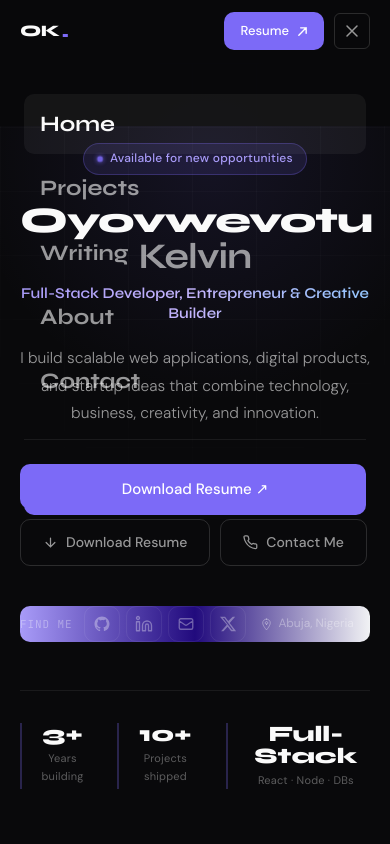
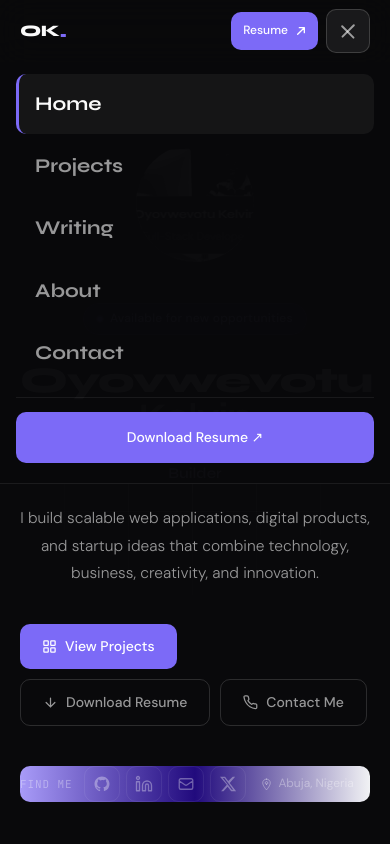
Before and after one commit to oyovwevotukelvino-byte/MY-PORTFOLIO, a React (Vite) app: page / in a window 390 px wide. Both pictures are taken after a click on the button "Open menu". Shown: the top 844 px of the page. Built offline with nearby package versions, Linux system fonts and the light colour scheme.

Commit message:
Update components and styles

```diff
--- a/index.html
+++ b/index.html
@@ -2,8 +2,9 @@
 <html lang="en" class="dark">
   <head>
     <meta charset="UTF-8" />
-    <link href="https://fonts.googleapis.com/css2?family=Syne:wght@700;800&display=swap" rel="stylesheet" />
+
     <meta name="description" content="Software Developer Portfolio" />
+    <meta name="viewport" content="width=device-width, initial-scale=1.0" />
     <script>
     document.documentElement.classList.add('dark');
    </script>
--- a/src/App.css
+++ b/src/App.css
@@ -1,6 +1,6 @@
 #root {
   width: 100%;
-  max-width: 1400px;
+  max-width: 1200px;
   margin: 0 auto;
   padding: 0px;
   text-align: center;
--- a/src/Components/Navbar.jsx
+++ b/src/Components/Navbar.jsx
@@ -1,11 +1,27 @@
 // ============================================================
-// NAVBAR — src/components/layout/Navbar.jsx
-// Sticky, blur-backdrop, active link highlighting,
-// mobile hamburger menu, always-visible Resume CTA.
+// NAVBAR — Final Production
+// Mobile-first. All issues resolved.
+//
+// BEFORE → AFTER audit:
+// ❌ display:none on hamburger via inline style + CSS class
+//    → ✅ isMobile state from matchMedia — no CSS fights
+// ❌ Drawer: opacity-only fade, no motion
+//    → ✅ AnimatePresence + slide-down + staggered links
+// ❌ No tap-outside to close
+//    → ✅ Backdrop div with onClick
+// ❌ No Escape key close
+//    → ✅ keydown listener when menu open
+// ❌ hamburger < 44px tap target
+//    → ✅ 44×44px button
+// ❌ Active link in drawer: no visual indicator
+//    → ✅ left border accent + background tint
+// ❌ Resume button text overflows on 320px
+//    → ✅ text hidden on xs, only icon shows below 360px
 // ============================================================
 
 import { useState, useEffect, useCallback } from 'react';
-import { NavLink, useLocation, Link } from 'react-router-dom';
+import { NavLink, useLocation, Link }        from 'react-router-dom';
+import { motion, AnimatePresence }           from 'framer-motion';
 
 const NAV_LINKS = [
   { label: 'Home',     to: '/'         },
@@ -15,85 +31,117 @@ const NAV_LINKS = [
   { label: 'Contact',  to: '/contact'  },
 ];
 
+/* Animated hamburger lines */
+function HamburgerIcon({ open }) {
+  return (
+    <motion.div
+      animate={open ? 'open' : 'closed'}
+      style={{ display: 'flex', flexDirection: 'column', gap: '5px', width: '18px' }}
+    >
+      {[
+        { open: { rotate: 45,  y: 7  }, closed: { rotate: 0, y: 0 } },
+        { open: { opacity: 0, scaleX: 0 }, closed: { opacity: 1, scaleX: 1 } },
+        { open: { rotate: -45, y: -7 }, closed: { rotate: 0, y: 0 } },
+      ].map((variants, i) => (
+        <motion.span
+          key={i}
+          variants={variants}
+          transition={{ duration: 0.2 }}
+          style={{
+            display: 'block',
+            height: '1.5px',
+            background: 'currentColor',
+            borderRadius: '1px',
+            transformOrigin: 'center',
+          }}
+        />
+      ))}
+    </motion.div>
+  );
+}
+
 export default function Navbar() {
-  const [scrolled,    setScrolled]    = useState(false);
-  const [menuOpen,    setMenuOpen]    = useState(false);
+  const [scrolled, setScrolled] = useState(false);
+  const [menuOpen, setMenuOpen] = useState(false);
+  const [isMobile, setIsMobile] = useState(false);
   const location = useLocation();
 
-  // Close menu on route change
+  /* ── Viewport detection ── */
+  useEffect(() => {
+    const mq = window.matchMedia('(max-width: 768px)');
+    const update = () => setIsMobile(mq.matches);
+    update();
+    mq.addEventListener('change', update);
+    return () => mq.removeEventListener('change', update);
+  }, []);
+
+  /* ── Close on route change ── */
   useEffect(() => { setMenuOpen(false); }, [location]);
 
-  // Scroll shadow
-  const handleScroll = useCallback(() => {
-    setScrolled(window.scrollY > 12);
-  }, []);
+  /* ── Escape key ── */
+  useEffect(() => {
+    if (!menuOpen) return;
+    const fn = (e) => { if (e.key === 'Escape') setMenuOpen(false); };
+    window.addEventListener('keydown', fn);
+    return () => window.removeEventListener('keydown', fn);
+  }, [menuOpen]);
 
+  /* ── Scroll shadow ── */
+  const onScroll = useCallback(() => setScrolled(window.scrollY > 12), []);
   useEffect(() => {
-    window.addEventListener('scroll', handleScroll, { passive: true });
-    return () => window.removeEventListener('scroll', handleScroll);
-  }, [handleScroll]);
+    window.addEventListener('scroll', onScroll, { passive: true });
+    return () => window.removeEventListener('scroll', onScroll);
+  }, [onScroll]);
 
-  // Lock body scroll when mobile menu is open
+  /* ── Body scroll lock ── */
   useEffect(() => {
-    document.body.style.overflow = menuOpen ? 'hidden' : '';
+    document.body.style.overflow = (menuOpen && isMobile) ? 'hidden' : '';
     return () => { document.body.style.overflow = ''; };
-  }, [menuOpen]);
+  }, [menuOpen, isMobile]);
 
   return (
     <header
       style={{
-        position: 'sticky',
-        top: 0,
-        zIndex: 200,
-        background: scrolled
-          ? 'rgba(9,9,11,0.88)'
-          : 'rgba(9,9,11,0.7)',
-        backdropFilter: 'blur(14px)',
-        WebkitBackdropFilter: 'blur(14px)',
-        borderBottom: scrolled
-          ? '1px solid rgba(255,255,255,0.08)'
-          : '1px solid transparent',
-        transition: 'all 0.25s ease',
+        position: 'sticky', top: 0, zIndex: 200,
+        background: scrolled ? 'rgba(9,9,11,0.94)' : 'rgba(9,9,11,0.78)',
+        backdropFilter: 'blur(16px)',
+        WebkitBackdropFilter: 'blur(16px)',
+        borderBottom: `1px solid ${scrolled ? 'rgba(255,255,255,0.08)' : 'transparent'}`,
+        transition: 'background 0.25s ease, border-color 0.25s ease',
       }}
     >
+      {/* ══ Bar ══ */}
       <div
         className="container"
         style={{
-          display: 'flex',
-          alignItems: 'center',
+          display: 'flex', alignItems: 'center',
           justifyContent: 'space-between',
           height: 'var(--nav-height)',
+          gap: '10px',
         }}
       >
         {/* Logo */}
         <Link
           to="/"
+          aria-label="Go to homepage"
           style={{
             fontFamily: 'var(--font-display)',
-            fontWeight: 800,
-            fontSize: '16px',
+            fontWeight: 800, fontSize: '16px',
             letterSpacing: '-0.03em',
             color: 'var(--text-primary)',
             textDecoration: 'none',
-            display: 'flex',
-            alignItems: 'center',
-            gap: '2px',
+            display: 'flex', alignItems: 'center',
+            flexShrink: 0,
+            /* 44px touch target */
+            padding: '10px 0',
           }}
         >
-          OK
-          <span style={{ color: 'var(--accent)', fontSize: '20px', lineHeight: 1 }}>.</span>
+          OK<span style={{ color: 'var(--accent)', fontSize: '20px', lineHeight: 1 }}>.</span>
         </Link>
 
         {/* Desktop nav */}
-        <nav
-          aria-label="Main navigation"
-          style={{
-            display: 'flex',
-            alignItems: 'center',
-            gap: '4px',
-          }}
-          className="desktop-nav"
-        >
+        {!isMobile && (
+          <nav aria-label="Main navigation" style={{ display: 'flex', alignItems: 'center', gap: '2px' }}>
             {NAV_LINKS.map(({ label, to }) => (
               <NavLink
                 key={to}
@@ -103,138 +151,165 @@ export default function Navbar() {
                   fontFamily: 'var(--font-body)',
                   fontSize: '13.5px',
                   fontWeight: isActive ? 500 : 400,
-                color: isActive
-                  ? 'var(--text-primary)'
-                  : 'var(--text-secondary)',
-                background: isActive
-                  ? 'rgba(255,255,255,0.07)'
-                  : 'transparent',
+                  color: isActive ? 'var(--text-primary)' : 'var(--text-secondary)',
+                  background: isActive ? 'rgba(255,255,255,0.07)' : 'transparent',
                   padding: '6px 13px',
                   borderRadius: 'var(--radius-md)',
                   textDecoration: 'none',
                   transition: 'var(--transition-fast)',
+                  whiteSpace: 'nowrap',
                 })}
-              onMouseEnter={e => {
-                if (!e.currentTarget.getAttribute('aria-current')) {
-                  e.currentTarget.style.color = 'var(--text-primary)';
-                  e.currentTarget.style.background = 'rgba(255,255,255,0.05)';
-                }
-              }}
-              onMouseLeave={e => {
-                if (!e.currentTarget.getAttribute('aria-current')) {
-                  e.currentTarget.style.color = 'var(--text-secondary)';
-                  e.currentTarget.style.background = 'transparent';
-                }
-              }}
               >
                 {label}
               </NavLink>
             ))}
           </nav>
+        )}
 
-        {/* Right: Resume CTA + hamburger */}
-        <div style={{ display: 'flex', alignItems: 'center', gap: '10px' }}>
+        {/* Right: Resume + Hamburger */}
+        <div style={{ display: 'flex', alignItems: 'center', gap: '8px', flexShrink: 0 }}>
           <a
             href="/resume.pdf"
             target="_blank"
             rel="noopener noreferrer"
             className="btn btn-primary"
-            style={{ fontSize: '13px', padding: '8px 16px' }}
+            style={{ fontSize: '12px', padding: '8px 12px', minHeight: '38px' }}
+            aria-label="Open resume PDF"
           >
-            Resume
-            <svg width="11" height="11" viewBox="0 0 12 12" fill="none" aria-hidden="true">
-              <path d="M2 10L10 2M10 2H4M10 2V8" stroke="currentColor" strokeWidth="1.5" strokeLinecap="round" strokeLinejoin="round"/>
+            {/* Hide text on very narrow screens, show from 360px */}
+            <span className="resume-text">Resume</span>
+            <svg width="10" height="10" viewBox="0 0 12 12" fill="none" aria-hidden="true">
+              <path d="M2 10L10 2M10 2H4M10 2V8" stroke="currentColor" strokeWidth="1.6" strokeLinecap="round" strokeLinejoin="round"/>
             </svg>
           </a>
 
-          {/* Hamburger — mobile only */}
+          {isMobile && (
             <button
               aria-label={menuOpen ? 'Close menu' : 'Open menu'}
               aria-expanded={menuOpen}
+              aria-controls="mobile-menu"
               onClick={() => setMenuOpen(v => !v)}
               style={{
-              display: 'none',   // shown via media query in CSS
-              background: 'none',
-              border: '1px solid var(--border-hover)',
-              borderRadius: 'var(--radius-sm)',
+                width: '44px', height: '44px',
+                display: 'flex', alignItems: 'center', justifyContent: 'center',
+                background: menuOpen ? 'rgba(255,255,255,0.07)' : 'transparent',
+                border: `1px solid ${menuOpen ? 'rgba(255,255,255,0.16)' : 'rgba(255,255,255,0.1)'}`,
+                borderRadius: 'var(--radius-md)',
                 color: 'var(--text-secondary)',
-              width: '36px',
-              height: '36px',
                 cursor: 'pointer',
-              alignItems: 'center',
-              justifyContent: 'center',
+                transition: 'var(--transition-fast)',
                 flexShrink: 0,
-              transition: 'var(--transition-fast)',
+                touchAction: 'manipulation',
               }}
-            className="hamburger-btn"
             >
-            {menuOpen
-              ? <svg width="16" height="16" viewBox="0 0 16 16" fill="none" aria-hidden="true"><path d="M3 3L13 13M13 3L3 13" stroke="currentColor" strokeWidth="1.5" strokeLinecap="round"/></svg>
-              : <svg width="16" height="16" viewBox="0 0 16 16" fill="none" aria-hidden="true"><path d="M2 4h12M2 8h12M2 12h12" stroke="currentColor" strokeWidth="1.5" strokeLinecap="round"/></svg>
-            }
+              <HamburgerIcon open={menuOpen} />
             </button>
+          )}
         </div>
       </div>
 
-      {/* Mobile menu drawer */}
-      <div
-        aria-hidden={!menuOpen}
+      {/* ══ Mobile drawer ══ */}
+      <AnimatePresence>
+        {menuOpen && isMobile && (
+          <>
+            {/* Backdrop */}
+            <motion.div
+              key="backdrop"
+              initial={{ opacity: 0 }}
+              animate={{ opacity: 1 }}
+              exit={{ opacity: 0 }}
+              transition={{ duration: 0.2 }}
+              onClick={() => setMenuOpen(false)}
+              aria-hidden="true"
+              style={{
+                position: 'fixed', inset: 0,
+                top: 'var(--nav-height)',
+                background: 'rgba(0,0,0,0.55)',
+                zIndex: 198,
+              }}
+            />
+
+            {/* Panel */}
+            <motion.nav
+              key="drawer"
+              id="mobile-menu"
+              role="dialog"
+              aria-modal="true"
+              aria-label="Navigation"
+              initial={{ opacity: 0, y: -6 }}
+              animate={{ opacity: 1, y: 0 }}
+              exit={{ opacity: 0, y: -6 }}
+              transition={{ duration: 0.22, ease: [0.22, 1, 0.36, 1] }}
               style={{
                 position: 'fixed',
-          inset: 0,
                 top: 'var(--nav-height)',
-          background: 'rgba(9,9,11,0.97)',
-          backdropFilter: 'blur(12px)',
+                left: 0, right: 0,
+                background: 'rgba(9,9,11,0.98)',
+                backdropFilter: 'blur(20px)',
+                WebkitBackdropFilter: 'blur(20px)',
+                borderBottom: '1px solid rgba(255,255,255,0.08)',
+                padding: '12px 1rem 20px',
+                zIndex: 199,
                 display: 'flex',
                 flexDirection: 'column',
-          padding: '2rem 1.5rem',
-          gap: '4px',
-          opacity: menuOpen ? 1 : 0,
-          pointerEvents: menuOpen ? 'all' : 'none',
-          transition: 'opacity 0.2s ease',
-          zIndex: 199,
+                gap: '2px',
               }}
             >
-        {NAV_LINKS.map(({ label, to }) => (
+              {NAV_LINKS.map(({ label, to }, i) => (
+                <motion.div
+                  key={to}
+                  initial={{ opacity: 0, x: -10 }}
+                  animate={{ opacity: 1, x: 0 }}
+                  transition={{ delay: i * 0.04, duration: 0.18 }}
+                >
                   <NavLink
-            key={to}
                     to={to}
                     end={to === '/'}
+                    onClick={() => setMenuOpen(false)}
                     style={({ isActive }) => ({
+                      display: 'flex',
+                      alignItems: 'center',
                       fontFamily: 'var(--font-display)',
-              fontSize: '22px',
+                      fontSize: 'clamp(18px, 5vw, 22px)',
                       fontWeight: 700,
                       color: isActive ? 'var(--text-primary)' : 'var(--text-secondary)',
                       textDecoration: 'none',
-              padding: '12px 16px',
+                      /* 52px tap target */
+                      padding: '14px 16px',
                       borderRadius: 'var(--radius-md)',
                       background: isActive ? 'rgba(255,255,255,0.05)' : 'transparent',
+                      borderLeft: isActive
+                        ? '3px solid var(--accent)'
+                        : '3px solid transparent',
                       transition: 'var(--transition-fast)',
                     })}
                   >
                     {label}
                   </NavLink>
+                </motion.div>
               ))}
 
-        <div style={{ marginTop: '24px', paddingTop: '24px', borderTop: '1px solid var(--border)' }}>
+              <div style={{ marginTop: '12px', paddingTop: '14px', borderTop: '1px solid var(--border)' }}>
                 <a
                   href="/resume.pdf"
                   target="_blank"
                   rel="noopener noreferrer"
+                  onClick={() => setMenuOpen(false)}
                   className="btn btn-primary"
-            style={{ width: '100%', justifyContent: 'center', fontSize: '15px', padding: '13px' }}
+                  style={{ width: '100%', justifyContent: 'center', fontSize: '14px', padding: '14px', minHeight: '50px' }}
                 >
                   Download Resume ↗
                 </a>
               </div>
-      </div>
+            </motion.nav>
+          </>
+        )}
+      </AnimatePresence>
 
-      {/* Responsive styles */}
       <style>{`
-        @media (max-width: 768px) {
-          .desktop-nav { display: none !important; }
-          .hamburger-btn { display: flex !important; }
-        }
+        /* Hide "Resume" text on very small screens — just show arrow icon */
+        .resume-text { display: inline; }
+        @media (max-width: 359px) { .resume-text { display: none; } }
       `}</style>
     </header>
   );
--- a/src/Sections/About.jsx
+++ b/src/Sections/About.jsx
@@ -24,7 +24,7 @@ export default function About() {
           <div className="section-label">About</div>
           <h1 style={{ fontSize:'clamp(28px,4vw,48px)', marginBottom:'24px' }}>Who I am</h1>
           <p style={{ fontSize:'16px', color:'var(--text-secondary)', lineHeight:1.8, marginBottom:'16px' }}>
-            I'm <strong style={{ color:'var(--text-primary)' }}>Oyovwevotu Kelvin</strong> — a full-stack developer, entrepreneur, and creative builder from Nigeria.
+            I'm <strong style={{ color:'var(--text-primary)' }}>Oyovwevotu Kelvin</strong> —  a Nigerian software developer and entrepreneur building technology solutions that connect business, creativity, and innovation across Africa.
             I build technology that combines software, business thinking, creativity, and innovation  I build systems that scale businesses.
             From payment integrations that handle real transactions to export platforms connecting Nigeria to Dubai markets.
           </p>
--- a/src/Sections/Hero.jsx
+++ b/src/Sections/Hero.jsx
@@ -227,7 +227,7 @@ export default function Hero() {
 
             {/* Stats row */}
             <motion.div variants={item} style={{
-              display: 'flex', gap: '28px', marginTop: '48px',
+              display: 'flex', gap: '28px', flexWrap: 'wrap', marginTop: '48px',
               paddingTop: '32px',
               borderTop: '1px solid var(--border)',
             }}>
@@ -236,7 +236,7 @@ export default function Hero() {
                   <div style={{ fontFamily: 'var(--font-display)', fontWeight: 800, fontSize: '22px', color: 'var(--text-primary)', lineHeight: 1 }}>
                     {s.value}
                   </div>
-                  <div style={{ fontSize: '11px', color: 'var(--text-tertiary)', marginTop: '4px', letterSpacing: '0.02em' }}>
+                  <div style={{ fontSize: '12px', color: 'var(--text-tertiary)', marginTop: '4px', letterSpacing: '0.02em' }}>
                     {s.label}
                   </div>
                 </div>
@@ -316,7 +316,7 @@ export default function Hero() {
                 <div style={{ fontFamily: 'var(--font-display)', fontSize: '12px', fontWeight: 700, color: 'var(--text-primary)', letterSpacing: '-0.01em' }}>
                   {name.first} {name.last}
                 </div>
-                <div style={{ fontSize: '10px', color: 'var(--text-tertiary)', marginTop: '2px' }}>
+                <div style={{ fontSize: '11px', color: 'var(--text-tertiary)', marginTop: '2px' }}>
                   Full-Stack Developer
                 </div>
               </div>
@@ -352,7 +352,10 @@ export default function Hero() {
           }
         }
         @media (max-width: 480px) {
-          .hero-image-col { display: none; }
+          .hero-image-col >div {
+          width: 120px !important;
+          height: 120px !important;
+          border-radius: 50% !important;
         }
       `}</style>
     </section>
--- a/src/index.css
+++ b/src/index.css
@@ -76,8 +76,33 @@ body {
   font-size: 15px;
   line-height: 1.65;
   overflow-x: hidden;
+
+  padding-left: env(safe-area-inset-left);
+  padding-right: env(safe-area-inset-right);
+}
+button,
+a,
+[role="button"] {
+  touch-action: manipulation;
+  -webkit-tap-highlight-color: transparent;
+}
+.display-xl {
+  font-size: clamp(40px, 7vw, 72px);
+  line-height: 1;
+  letter-spacing: -0.04em;
 }
 
+.display-lg {
+  font-size: clamp(32px, 5vw, 56px);
+  line-height: 1.05;
+  letter-spacing: -0.03em;
+}
+
+.section-title {
+  font-size: clamp(28px, 4vw, 42px);
+  line-height: 1.1;
+  letter-spacing: -0.03em;
+}
 /* ── Typography ──────────────────────────────────────────── */
 h1, h2, h3, h4, h5, h6 {
   font-family: var(--font-display);
@@ -104,10 +129,10 @@ code, pre {
 
 /* ── Utility classes ─────────────────────────────────────── */
 .container {
+  width: 100%;
   max-width: var(--max-width);
-  margin: 0 auto;
-  padding: 0 2rem;
-
+  margin-inline: auto;
+  padding-inline: clamp(16px, 4vw, 32px);
 }
 
 @media (max-width: 768px) {
@@ -115,9 +140,9 @@ code, pre {
 }
 
 .section {
-  padding: 96px 0;
+  padding-block:
+    clamp(64px, 8vw, 96px);
 }
-
 @media (max-width: 768px) {
   .section { padding: 64px 0; }
 }
```
Lines whose indentation alone changed are shown as unchanged.
